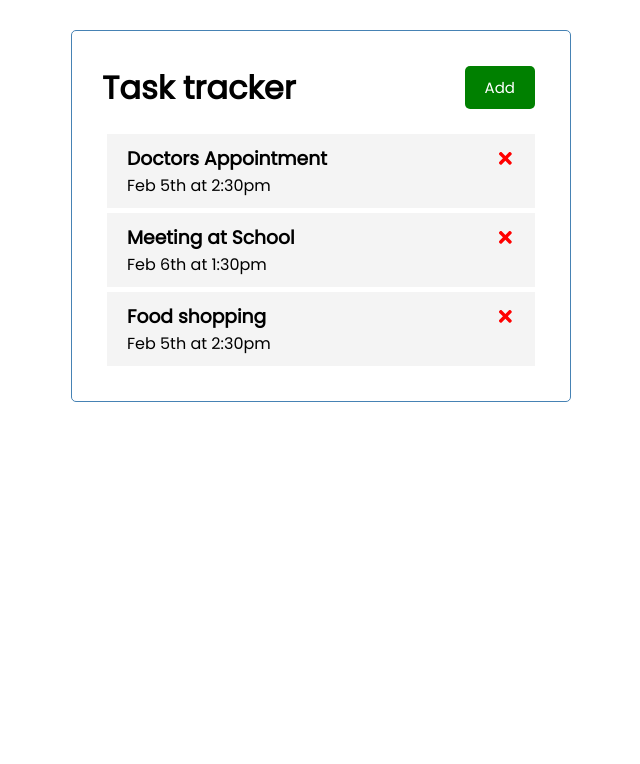
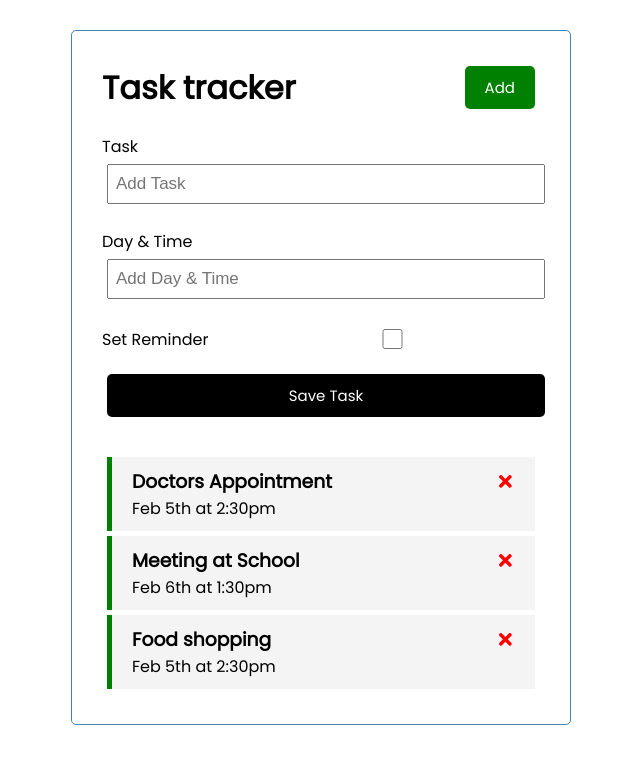
Before and after one commit to LieneLittlebird/React-todo-fullstack, a React (Create React App) app: page / in a window 1280 px wide. Shown: the top 764 px of the page, without its empty margins (319-959 px from the left). Built offline with nearby package versions, Linux system fonts and the light colour scheme.

Commit message:
AddTask form added, tasks can be added

```diff
--- a/src/App.jsx
+++ b/src/App.jsx
@@ -1,6 +1,7 @@
 import React, { useState } from "react";
 import Header from "./components/Header";
 import Tasks from "./components/Tasks";
+import AddTask from "./components/AddTask";
 
 const App = () => {
   const [tasks, setTasks] = useState([
@@ -23,16 +24,31 @@ const App = () => {
       reminder: true,
     },
   ]);
-
+  // Add Task
+  const addTask = (task) => {
+    const id = Math.floor(Math.random() * 10000) + 1;
+    const newTask = { id, ...task };
+    setTasks([...tasks, newTask]);
+  };
   // Delete Task
   const deleteTask = (id) => {
     setTasks(tasks.filter((task) => task.id !== id));
   };
+
+  // Toggle Reminder
+  const toggleReminder = (id) => {
+    setTasks(
+      tasks.map((task) =>
+        task.id === id ? { ...task, reminder: !task.reminder } : task
+      )
+    );
+  };
   return (
     <div className="container">
       <Header title="Task tracker" />
+      <AddTask onAdd={addTask} />
       {tasks.length > 0 ? (
-        <Tasks tasks={tasks} onDelete={deleteTask} />
+        <Tasks tasks={tasks} onDelete={deleteTask} onToggle={toggleReminder} />
       ) : (
         "No Tasks to Show"
       )}
--- /dev/null
+++ b/src/components/AddTask.jsx
@@ -0,0 +1,61 @@
+/* eslint-disable jsx-a11y/label-has-associated-control */
+import { React, useState } from "react";
+
+// eslint-disable-next-line react/prop-types
+const AddTask = ({ onAdd }) => {
+  const [text, setText] = useState("");
+  const [day, setDay] = useState("");
+  const [reminder, setReminder] = useState(false);
+
+  const onSubmit = (e) => {
+    e.preventDefault();
+
+    if (!text) {
+      alert("Please, add a task");
+      return;
+    }
+
+    onAdd({ text, day, reminder });
+
+    setText("");
+    setDay("");
+    setReminder(false);
+  };
+
+  return (
+    <form className="add-form" onSubmit={onSubmit}>
+      <div className="form-control">
+        <label>Task</label>
+        <input
+          type="text"
+          placeholder="Add Task"
+          value={text}
+          onChange={(e) => setText(e.target.value)}
+        />
+      </div>
+
+      <div className="form-control">
+        <label>Day & Time</label>
+        <input
+          type="text"
+          placeholder="Add Day & Time"
+          value={day}
+          onChange={(e) => setDay(e.target.value)}
+        />
+      </div>
+
+      <div className="form-control form-control-check">
+        <label>Set Reminder</label>
+        <input
+          type="checkbox"
+          value={reminder}
+          checked={reminder}
+          onChange={(e) => setReminder(e.currentTarget.checked)}
+        />
+      </div>
+
+      <input type="submit" value="Save Task" className="btn btn-block" />
+    </form>
+  );
+};
+export default AddTask;
--- a/src/components/Task.jsx
+++ b/src/components/Task.jsx
@@ -2,8 +2,11 @@
 import React from "react";
 import { FaTimes } from "react-icons/fa";
 
-const Task = ({ task, onDelete }) => (
-  <div className="task">
+const Task = ({ task, onDelete, onToggle }) => (
+  <div
+    className={`task ${task.reminder ? "reminder" : ""}`}
+    onDoubleClick={() => onToggle(task.id)}
+  >
     <h3>
       {task.text}{" "}
       <FaTimes
--- a/src/components/Tasks.jsx
+++ b/src/components/Tasks.jsx
@@ -2,10 +2,10 @@
 import React from "react";
 import Task from "./Task";
 
-const Tasks = ({ tasks, onDelete }) => (
+const Tasks = ({ tasks, onDelete, onToggle }) => (
   <div>
     {tasks.map((task) => (
-      <Task key={task.id} task={task} onDelete={onDelete} />
+      <Task key={task.id} task={task} onDelete={onDelete} onToggle={onToggle} />
     ))}
   </div>
 );
```
Also changed, not shown: 1 other file (tests, documents, lock files or other folders).
